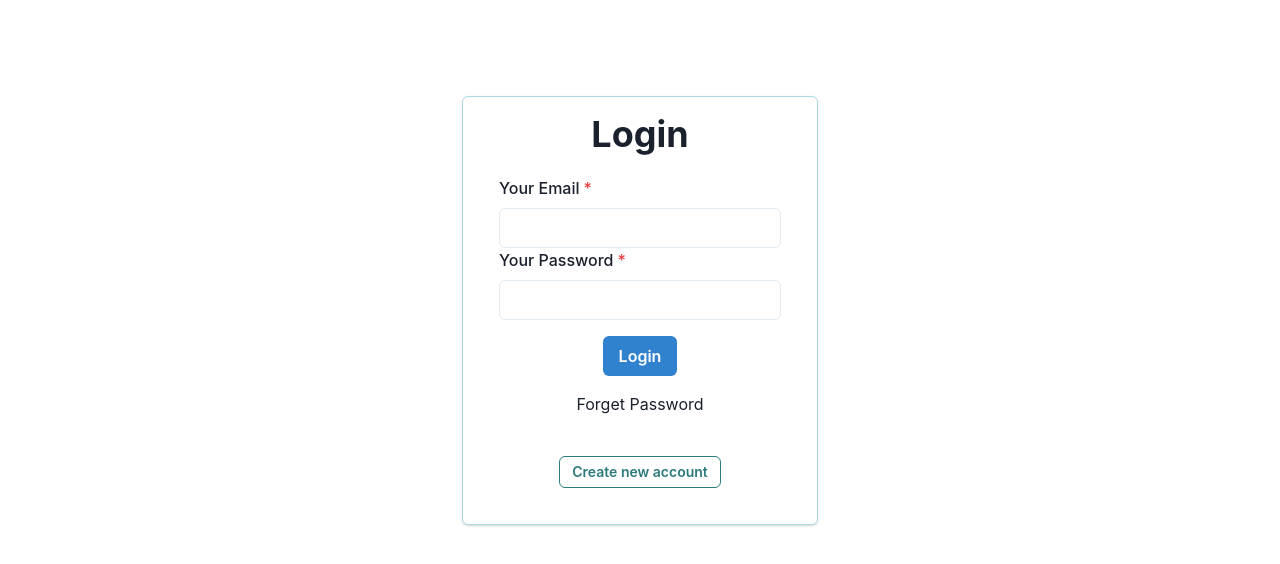
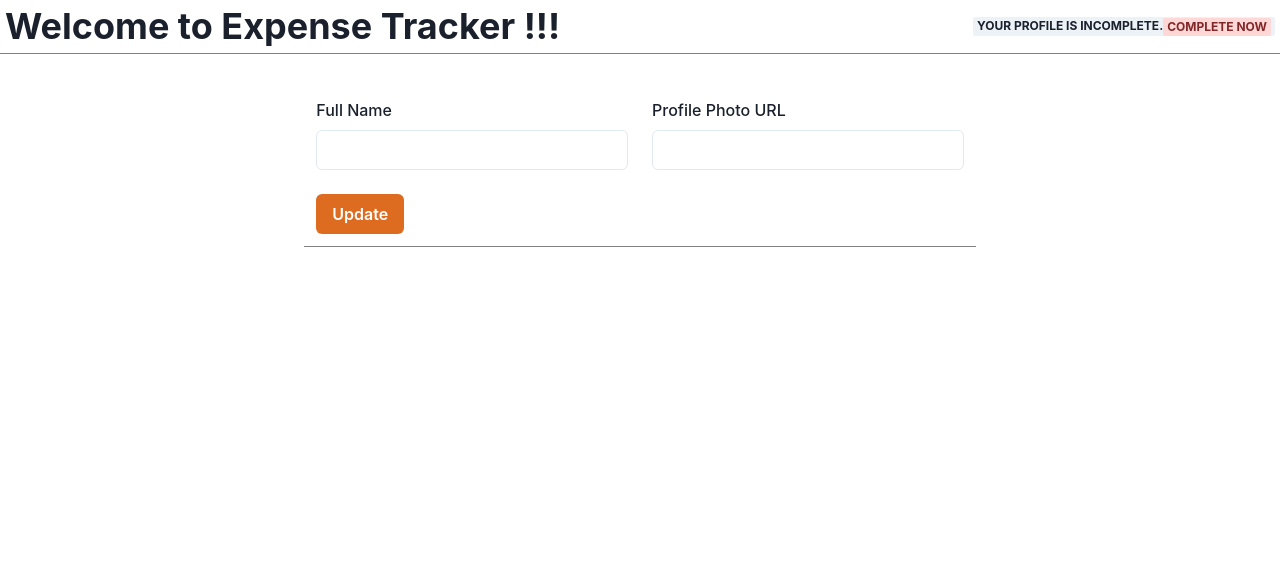
Before and after one commit to neeti-nk47/ExpenseTracker, a React (Create React App) app: page /welcome/CompleteProfile in a window 1280 px wide. Before the commit this address led to /. Shown: the top 564 px of the page. Built offline with nearby package versions, Linux system fonts and the light colour scheme.

Commit message:
user details done

```diff
--- a/src/App.js
+++ b/src/App.js
@@ -1,13 +1,22 @@
 import { Routes, Route, Navigate } from "react-router-dom";
 import SignupLogin from "./components/SignupLogin";
-import Welcome from "./components/Welcome";
+import Layout from "./components/Layout";
+import Dashboard from "./components/Dashboard";
+import CompleteProfile from "./components/CompleteProfile";
 
 function App() {
   return (
     <>
       <Routes>
         <Route path="/" element={<SignupLogin />} />
-        <Route path="/welcome" element={<Welcome />} />
+        <Route path="/welcome" element={<Layout />}>
+          <Route index element={<Dashboard />} />
+          <Route
+            path="/welcome/CompleteProfile"
+            element={<CompleteProfile />}
+          />
+        </Route>
+
         <Route path="*" element={<Navigate to="/" replace />} />
       </Routes>
     </>
--- /dev/null
+++ b/src/components/CompleteProfile.js
@@ -0,0 +1,74 @@
+import {
+  Button,
+  Center,
+  FormLabel,
+  Grid,
+  GridItem,
+  Input,
+} from "@chakra-ui/react";
+import { useRef } from "react";
+
+export default function CompleteProfile() {
+  const nameInputRef = useRef();
+  const photoInputRef = useRef();
+
+  const buttonHandler = (e) => {
+    e.preventDefault();
+
+    const token = localStorage.getItem("Token");
+    const enteredName = nameInputRef.current.value;
+    const enteredPhoto = photoInputRef.current.value;
+
+    fetch(
+      "https://identitytoolkit.googleapis.com/v1/accounts:update?key=AIzaSyCW-VrFmh7dYoU7ptSpirixoA6CkYZq1Ss",
+      {
+        method: "POST",
+        body: JSON.stringify({
+          idToken: token,
+          displayName: enteredName,
+          photoUrl: enteredPhoto,
+          returnSecureToken: true,
+        }),
+        headers: {
+          "Content-Type": "application/json",
+        },
+      }
+    )
+      .then((res) => {
+        if (res.ok) {
+          return res.json();
+        } else {
+          return res.json().then((data) => {
+            let errorMessage = data.error.message;
+
+            throw new Error(errorMessage);
+          });
+        }
+      })
+      .then((data) => {
+        console.log("Success", data);
+      })
+      .catch((err) => {
+        alert(err.message);
+      });
+  };
+
+  return (
+    <Center p="5" m="3">
+      <Grid templateColumns="repeat(6, 1fr)" borderBottom="1px solid grey">
+        <GridItem colSpan="3" m="3">
+          <FormLabel>Full Name</FormLabel>
+          <Input type="text" ref={nameInputRef} />
+        </GridItem>
+        <GridItem colSpan="3" m="3">
+          <FormLabel>Profile Photo URL</FormLabel>
+          <Input type="text" ref={photoInputRef} />
+        </GridItem>
+
+        <Button m="3" colorScheme="orange" onClick={buttonHandler}>
+          Update
+        </Button>
+      </Grid>
+    </Center>
+  );
+}
--- /dev/null
+++ b/src/components/Dashboard.js
@@ -0,0 +1,3 @@
+export default function Dashboard() {
+  return <h1>Dashboard</h1>;
+}
--- /dev/null
+++ b/src/components/Layout.js
@@ -0,0 +1,11 @@
+import { Outlet } from "react-router-dom";
+import NavBar from "./NavBar";
+
+export default function Layout() {
+  return (
+    <>
+      <NavBar />
+      <Outlet />
+    </>
+  );
+}
--- /dev/null
+++ b/src/components/NavBar.js
@@ -0,0 +1,43 @@
+import { Badge, Button, Flex, HStack, Heading, Spacer } from "@chakra-ui/react";
+import { useContext } from "react";
+import { NavLink, useNavigate } from "react-router-dom";
+import AuthContext from "../store/auth-context";
+
+export default function NavBar() {
+  const authCtx = useContext(AuthContext);
+  const navigate = useNavigate();
+
+  const logoutHandler = (e) => {
+    e.preventDefault();
+    localStorage.removeItem("Email");
+    localStorage.removeItem("Token");
+    navigate("/");
+  };
+
+  return (
+    <Flex
+      as="nav"
+      p="5px"
+      borderBottom="1px solid grey"
+      alignItems="center"
+      gap="10px"
+    >
+      <Heading as="h1">Welcome to Expense Tracker !!!</Heading>
+      <Spacer />
+      <HStack spacing="20px">
+        <Badge>
+          Your profile is incomplete.
+          <Badge colorScheme="red">
+            <NavLink to="/welcome/CompleteProfile">Complete now</NavLink>
+          </Badge>
+        </Badge>
+
+        {authCtx.isLoggedIn && (
+          <Button colorScheme="red" onClick={logoutHandler}>
+            Logout
+          </Button>
+        )}
+      </HStack>
+    </Flex>
+  );
+}
--- a/src/components/SignupLogin.js
+++ b/src/components/SignupLogin.js
@@ -17,14 +17,12 @@ import {
 const SignupLogin = () => {
   const history = useNavigate();
 
+  const emailInputRef = useRef();
+  const passwordInputRef = useRef();
   const [confirmPassword, setConfirmPassword] = useState("");
-
   function handleConfirmPasswordChange(event) {
     setConfirmPassword(event.target.value);
   }
-
-  const emailInputRef = useRef();
-  const passwordInputRef = useRef();
 
   const authCtx = useContext(AuthContext);
 
@@ -111,7 +109,6 @@ const SignupLogin = () => {
               />
             </FormControl>
           )}
-
           <Center m="4">
             {!isLoading && (
               <Button colorScheme="blue" type="submit">
@@ -119,9 +116,9 @@ const SignupLogin = () => {
               </Button>
             )}
           </Center>
+          <Center mt="4">{isLoading && <Spinner />}</Center>
           <Center mt="4">
             {isLogin && <NavLink>Forget Password </NavLink>}
-            {isLoading && <Spinner />}
           </Center>
         </CardBody>
         <CardFooter>
--- a/src/components/Welcome.js
+++ /dev/null
@@ -1,5 +0,0 @@
-const Welcome = () => {
-  return <h1>Welcome</h1>;
-};
-
-export default Welcome;
--- a/src/store/auth-context.js
+++ b/src/store/auth-context.js
@@ -17,7 +17,7 @@ export const AuthContextProvider = (props) => {
 
   const userIsLoggedIn = !!token;
 
-  const loginHandler = (token) => {
+  const loginHandler = (token, email) => {
     setToken(token);
     setEmail(email);
     localStorage.setItem("Token", token);
```
